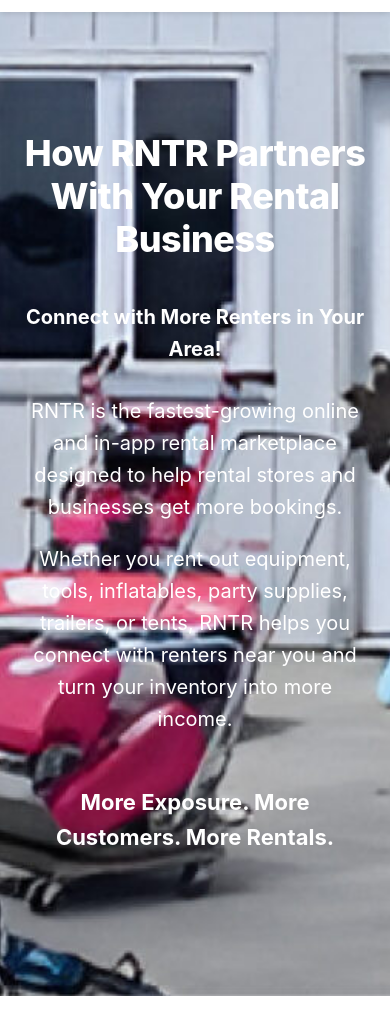
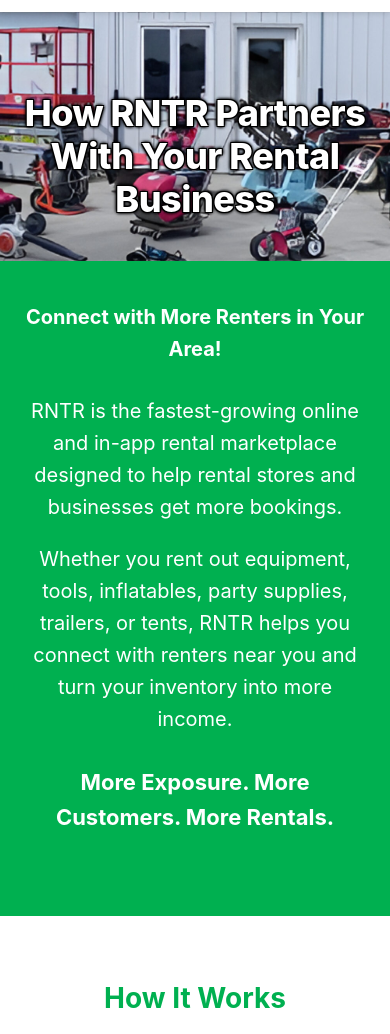
Before and after one commit to smokyweb/r7test, a website: page index.html in a window 390 px wide. Shown: the part 66-1100 px from the top of the page. Drawn offline with Linux system fonts and the light colour scheme.

Commit message:
Split hero into photo+heading section and green background section, add black outline to heading

```diff
--- a/index.html
+++ b/index.html
@@ -71,18 +71,35 @@
         }
 
         .hero {
+            color: white;
+            text-align: center;
+        }
+
+        .hero-top {
             background: url('images/hero-bg.jpg') center/cover;
-            color: white;
-            padding: 120px 20px;
-            text-align: center;
+            padding: 80px 20px 40px;
+        }
+
+        .hero-bottom {
+            background: #00b050;
+            padding: 40px 20px 80px;
         }
 
         .hero h1 {
             font-size: 55px;
             font-weight: 800;
-            margin-bottom: 40px;
+            margin-bottom: 0;
             line-height: 1.2;
             letter-spacing: -0.5px;
+            text-shadow:
+                -2px -2px 0 #000,
+                2px -2px 0 #000,
+                -2px 2px 0 #000,
+                2px 2px 0 #000,
+                -3px 0 4px rgba(0,0,0,0.8),
+                3px 0 4px rgba(0,0,0,0.8),
+                0 -3px 4px rgba(0,0,0,0.8),
+                0 3px 4px rgba(0,0,0,0.8);
         }
 
         .hero p {
@@ -97,12 +114,14 @@
             font-size: 26px;
             font-weight: 700;
             margin-bottom: 30px;
+            margin-top: 0;
         }
 
         .hero .tagline {
             font-size: 28px;
             font-weight: 700;
-            margin-top: 50px;
+            margin-top: 30px;
+            margin-bottom: 0;
             letter-spacing: 0px;
         }
 
@@ -282,6 +301,15 @@
         @media (max-width: 768px) {
             .hero h1 {
                 font-size: 36px;
+                text-shadow:
+                    -1px -1px 0 #000,
+                    1px -1px 0 #000,
+                    -1px 1px 0 #000,
+                    1px 1px 0 #000,
+                    -2px 0 3px rgba(0,0,0,0.8),
+                    2px 0 3px rgba(0,0,0,0.8),
+                    0 -2px 3px rgba(0,0,0,0.8),
+                    0 2px 3px rgba(0,0,0,0.8);
             }
 
             .hero p:first-of-type {
@@ -329,11 +357,15 @@
     </header>
 
     <div class="hero">
-        <h1>How RNTR Partners<br>With Your Rental Business</h1>
-        <p>Connect with More Renters in Your Area!</p>
-        <p>RNTR is the fastest-growing online and in-app rental marketplace designed to help rental stores and businesses get more bookings.</p>
-        <p>Whether you rent out equipment, tools, inflatables, party supplies, trailers, or tents, RNTR helps you connect with renters near you and turn your inventory into more income.</p>
-        <p class="tagline">More Exposure. More Customers. More Rentals.</p>
+        <div class="hero-top">
+            <h1>How RNTR Partners<br>With Your Rental Business</h1>
+        </div>
+        <div class="hero-bottom">
+            <p>Connect with More Renters in Your Area!</p>
+            <p>RNTR is the fastest-growing online and in-app rental marketplace designed to help rental stores and businesses get more bookings.</p>
+            <p>Whether you rent out equipment, tools, inflatables, party supplies, trailers, or tents, RNTR helps you connect with renters near you and turn your inventory into more income.</p>
+            <p class="tagline">More Exposure. More Customers. More Rentals.</p>
+        </div>
     </div>
 
     <div class="container">
```
